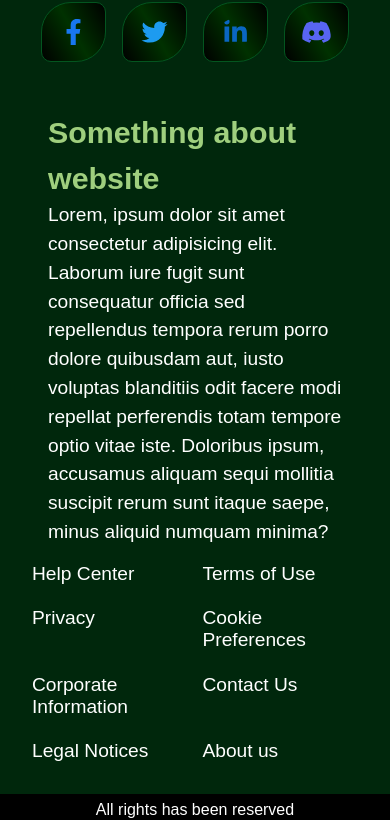
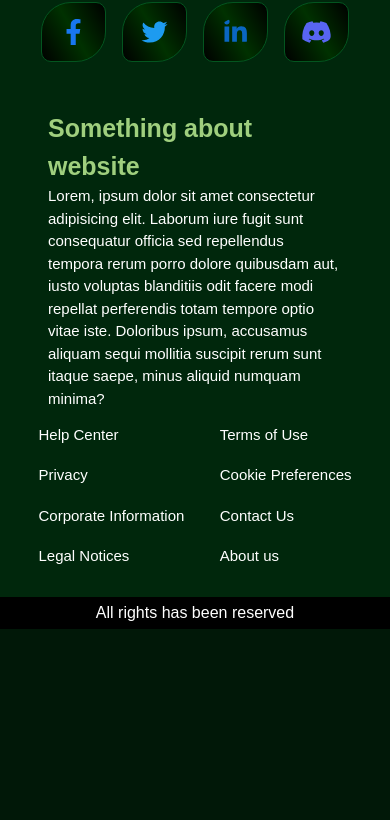
Before and after one commit to sktsandeep1/entertainment-collection, a React (Create React App) app: page / in a window 390 px wide. Shown: the part 748-1568 px from the top of the page. After the commit the page ends 1377 px from the top, so only its background shows below. Built offline with nearby package versions, Linux system fonts and the light colour scheme; no server answers.

Commit message:
css updated

```diff
--- a/src/components/content-section/Content.css
+++ b/src/components/content-section/Content.css
@@ -65,7 +65,6 @@
 
   .title {
     padding-top: 1rem;
-
     font-size: 1rem;
     text-align: center;
   }
--- a/src/components/footer/Footer.css
+++ b/src/components/footer/Footer.css
@@ -72,6 +72,7 @@
 
 .sub-footer-2 {
   display: flex;
+  justify-content: space-around;
 }
 .footerItems {
   width: 50%;
@@ -85,9 +86,10 @@
   text-align: left;
   font-size: 1.2rem;
   cursor: pointer;
+  display: inline;
 }
 
-.sub-footer-2 p:hover {
+.footerItem_1:hover {
   color: #188b09;
   transition: var(--transition);
 }
@@ -179,7 +181,6 @@
 
 @media screen and (max-width: 1200px) {
   .sub-footer-1 {
-    display: flex;
     flex-direction: column-reverse;
     justify-content: center;
     align-items: center;
@@ -189,28 +190,26 @@
 
   /* ------------------------------------- */
   .sub-footer-2 {
-    display: flex;
     flex-direction: column-reverse;
   }
   .footerItems {
     width: 80%;
-    grid-template-areas: "1 2 3";
     gap: 1.4rem;
   }
   .footerItem_1 {
     text-align: left;
+    font-size: 15px;
   }
   .websiteDetails {
     width: 80%;
-    margin: auto;
     padding: 1rem;
-    line-height: 1.5;
   }
 
   .websiteDetails h1 {
-    text-align: left;
-    color: #9fcf7e;
-    font-size: 1.9rem;
+    font-size: 25px;
+  }
+  .websiteDetails article {
+    font-size: 15px;
   }
 }
 
@@ -219,13 +218,6 @@
 /* ---------------------------------------------------------------------------- */
 
 @media screen and (max-width: 700px) {
-  .sub-footer-1 {
-    display: flex;
-    flex-direction: column-reverse;
-    justify-content: center;
-    align-items: center;
-    gap: 1.5rem;
-  }
   .footer-logo > h1 {
     font-size: 1.5rem;
   }
@@ -235,33 +227,25 @@
     width: 65px;
   }
   /* ------------------------------------- */
-  .sub-footer-2 {
-    display: flex;
-    flex-direction: column-reverse;
-  }
+
   .footerItems {
     width: 100%;
     grid-template-areas: "1 2";
-    gap: 1.4rem;
   }
-
   .websiteDetails {
     width: 100%;
     margin: auto;
-    padding: 1rem;
     line-height: 1.5;
   }
 
   .websiteDetails h1 {
     text-align: left;
-    font-size: 1.9rem;
   }
 
   /* ---------------------------------------- */
 
   .popupContent {
-    line-height: 1.4;
-    padding: 10px 10px 10px 10px;
+    padding: 10px;
   }
   .popupContent > h1 {
     font-size: 1.5rem;
@@ -270,7 +254,6 @@
     font-size: 1rem;
   }
   .close-popup {
-    position: absolute;
     top: 10px;
     right: 10px;
     padding: 5px;
```
